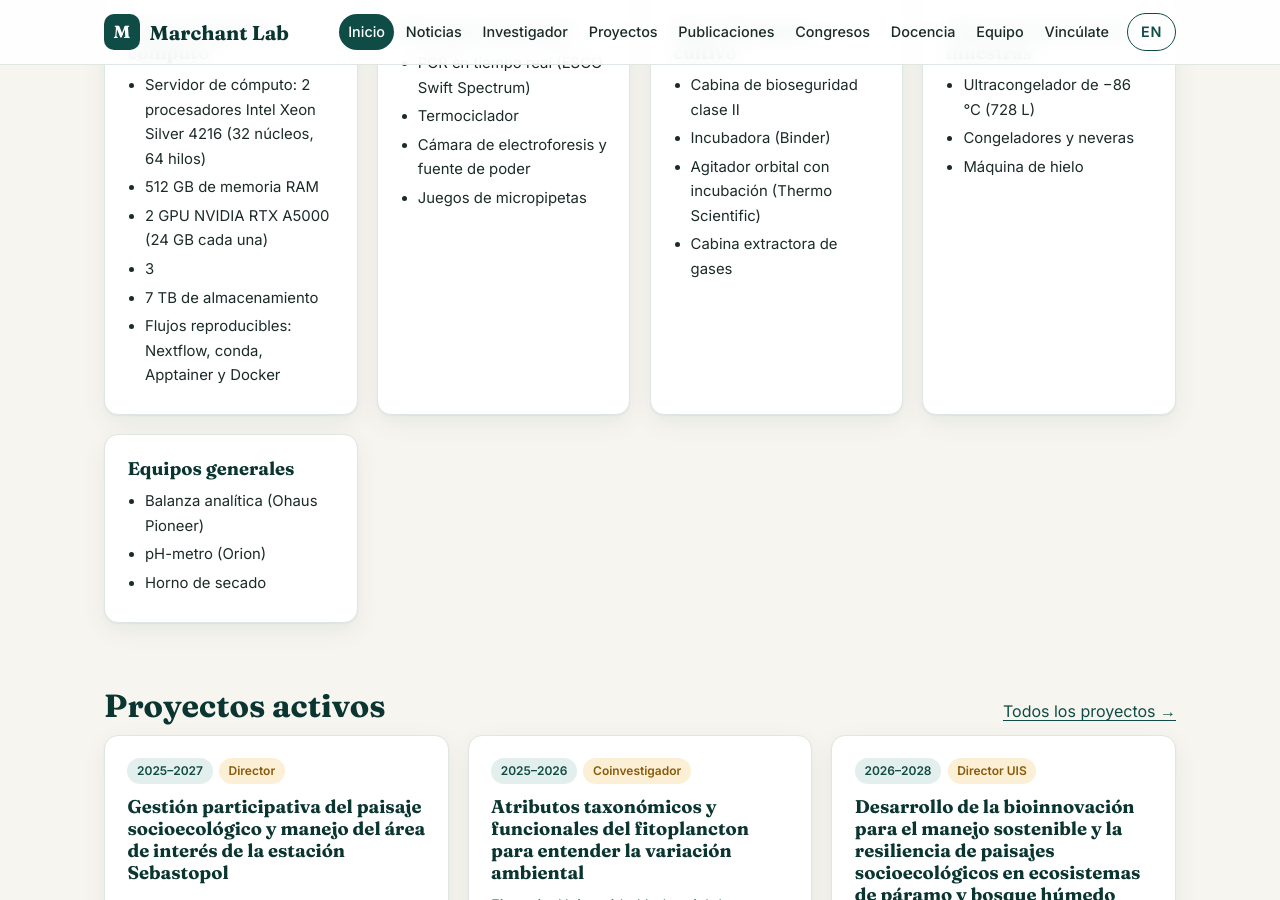
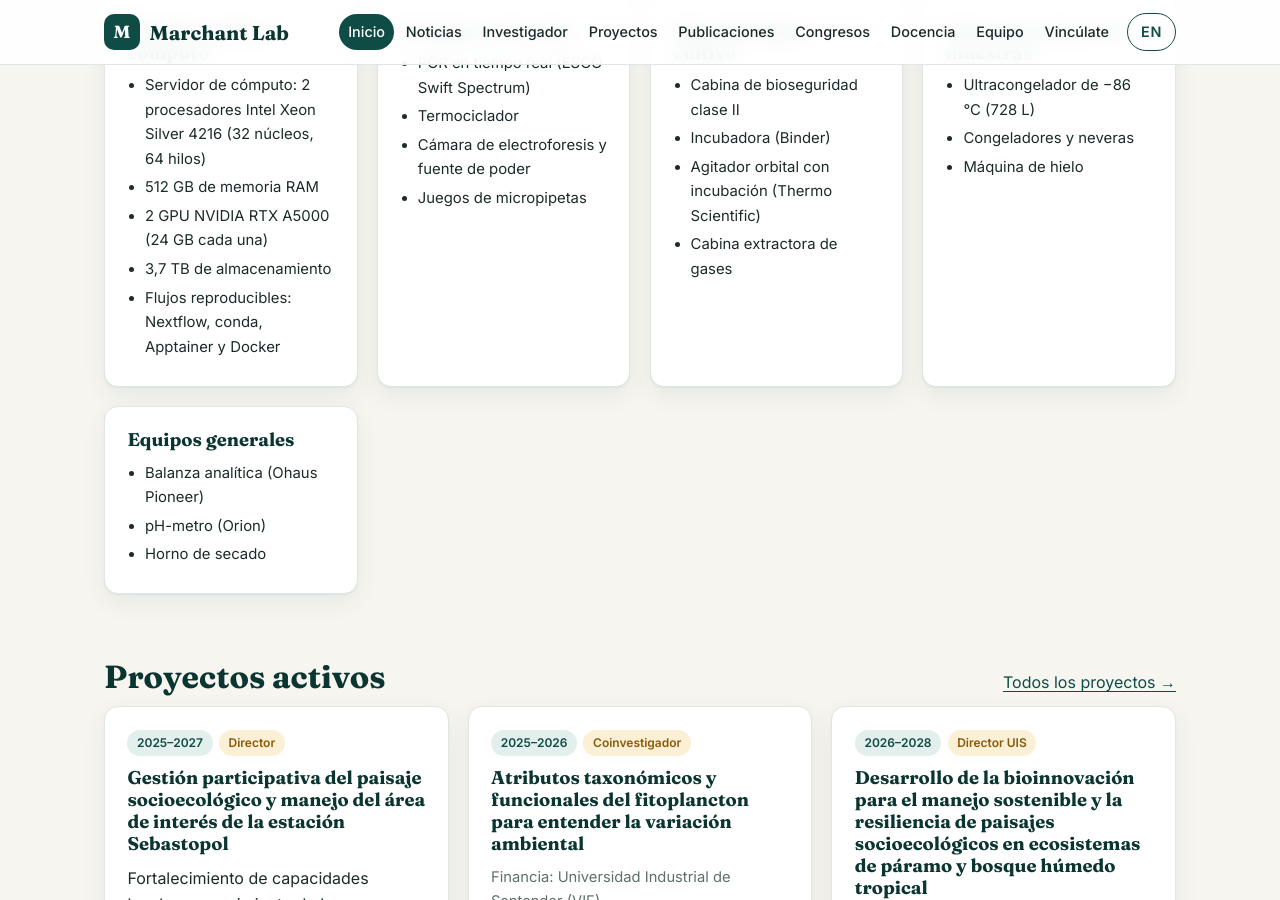
Before and after one commit to Marchant-Lab/marchant-lab-web, a Jekyll site: the page built from index.html, in a window 1280 px wide and 900 px high, scrolled down 1864 px. Built offline with Jekyll 4.4.1, drawn with Linux system fonts in a browser that asks for light colours.

Commit message:
Corrige '3,7 TB' partido por la coma en la lista YAML
Co-Authored-By: Claude Opus 5.5 <noreply@anthropic.com>

```diff
--- a/_data/infraestructura.yml
+++ b/_data/infraestructura.yml
@@ -5,7 +5,7 @@ sede: Sede UIS Guatiguará, Piedecuesta (Santander)
 espacios: [Laboratorio de Microbiología con cuarto de PCR, Laboratorio de tesistas, Cuarto de ultracongeladores, Espacio de docencia]
 grupos:
   - nombre: Bioinformática y cómputo
-    equipos: ["Servidor de cómputo: 2 procesadores Intel Xeon Silver 4216 (32 núcleos, 64 hilos)", 512 GB de memoria RAM, 2 GPU NVIDIA RTX A5000 (24 GB cada una), 3,7 TB de almacenamiento, "Flujos reproducibles: Nextflow, conda, Apptainer y Docker"]
+    equipos: ["Servidor de cómputo: 2 procesadores Intel Xeon Silver 4216 (32 núcleos, 64 hilos)", 512 GB de memoria RAM, 2 GPU NVIDIA RTX A5000 (24 GB cada una), "3,7 TB de almacenamiento", "Flujos reproducibles: Nextflow, conda, Apptainer y Docker"]
   - nombre: Biología molecular
     equipos: [PCR en tiempo real (ESCO Swift Spectrum), Termociclador, Cámara de electroforesis y fuente de poder, Juegos de micropipetas]
   - nombre: Microbiología y cultivo
```
